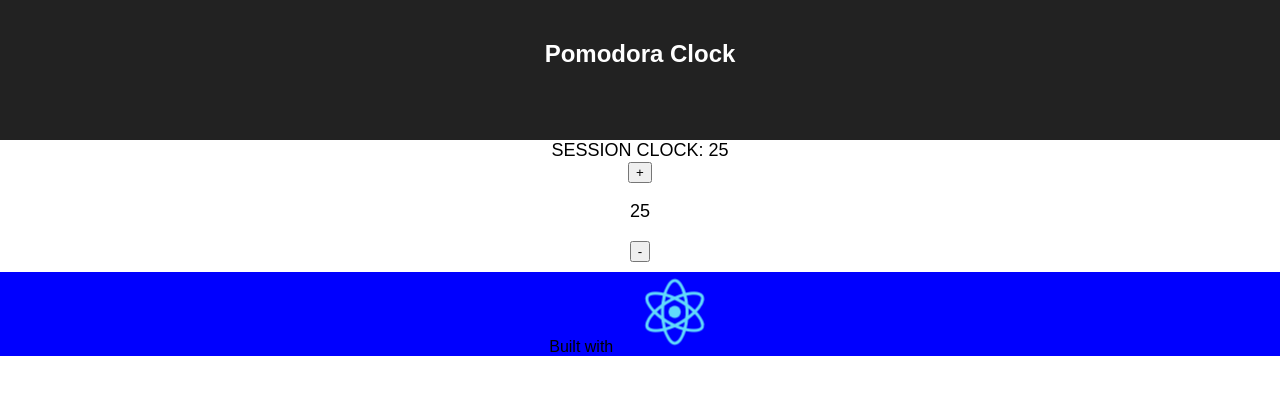
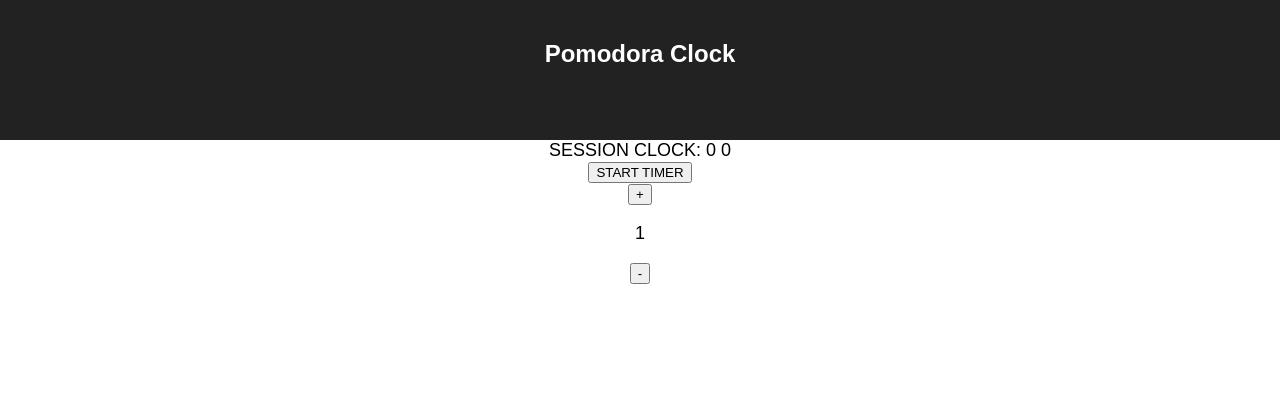
Before and after one commit to nimaiwalsh/Pomodora-Clock, a React (Create React App) app: page / in a window 1280 px wide. Shown: the top 394 px of the page. Built offline with nearby package versions, Linux system fonts and the light colour scheme.

Commit message:
small-update

```diff
--- a/src/App.js
+++ b/src/App.js
@@ -9,15 +9,27 @@ class App extends Component {
   constructor(props) {
     super(props);
 
-    this.state = {timer: 25};
+    this.state = {
+      minutes: 0,
+      totalSeconds: 0,
+      timer: { }
+    };
   }
-  //Update the timer - function called from SessionLength component
-  updateTimer = (increment) => {
-    if (increment) {
-      this.setState({ timer: this.state.timer +1});
-    } else {
-      this.setState({ timer: this.state.timer -1});
-    }
+
+  //Add or remove minutes the timer - function called from SessionLength component
+  updateTimer = (minutes, totalSeconds) => {
+    this.setState({ minutes: minutes, totalSeconds: totalSeconds});
+  }
+
+  //Convert timer to hours, minutes, seconds and store in state timer
+  convertTimer = () => {
+    const seconds = this.state.totalSeconds;
+    let hours = Math.floor(seconds / (60 * 60));
+    let divisorMinutes  = seconds % (60 * 60);
+    let minutes = Math.floor(divisorMinutes / 60);
+    let divisorSeconds = divisorMinutes % 60;
+    let convertSeconds = Math.ceil(divisorSeconds);
+    this.setState({ timer: {h:hours, m:minutes, s:convertSeconds} });
   }
 
   render() {
@@ -27,11 +39,10 @@ class App extends Component {
           <h2>Pomodora Clock</h2>
         </div>
         <section className="App-intro">
-          <SessionClock timer={this.state.timer}/>
-          <SessionLength callbackFromApp={this.updateTimer} timer={this.state.timer}/>
+          <SessionClock minutes={this.state.minutes} totalSeconds={this.state.totalSeconds} callbackFromApp={this.convertTimer}/>
+          <SessionLength callbackFromApp={this.updateTimer} />
         </section>
         <footer>
-          Built with <img src={logo} className="App-logo" alt="logo" />
         </footer>
       </div>
     );
--- a/src/components/SessionClock.js
+++ b/src/components/SessionClock.js
@@ -1,10 +1,11 @@
 import React from 'react';
 
-const SessionClock = (props) => {
+const SessionClock = ({ minutes, totalSeconds, callbackFromApp }) => {
 
     return (
         <div>
-            <div className="session-clock">SESSION CLOCK: {props.timer}</div>
+            <div className="session-clock">SESSION CLOCK: {minutes} {totalSeconds}</div>
+            <button className="start-timer" onClick={callbackFromApp}>START TIMER</button>
         </div>
     );
 }
--- a/src/components/SessionLength.js
+++ b/src/components/SessionLength.js
@@ -1,12 +1,31 @@
 import React from 'react';
 
-const SessionLength = ({ callbackFromApp, timer }) => {
-//{ callbackFromApp, timer } is the same as setting variable callbackFromApp = props.callbackFromApp
+const SessionLength = ({ callbackFromApp }) => {
+//{ callbackFromApp, minutes } is the same as setting variable callbackFromApp = props.callbackFromApp
+
+//Update the timer and convert to seconds - pass the results back to App callback function
+    let minutes = 1;
+    let totalSeconds = 60;
+
+    const addOne = () => {
+        minutes += 1;
+        totalSeconds = minutes*60;
+        console.log(minutes, totalSeconds);
+        callbackFromApp(minutes, totalSeconds);
+    }
+    const removeOne = () => {
+        if(minutes > 0) {
+            minutes -= 1;
+            totalSeconds = minutes*60;
+        }
+        console.log(minutes, totalSeconds);
+        callbackFromApp(minutes, totalSeconds);
+    }
     return (
         <div className="session-length">
-            <button className="timer-add-btn" onClick={() => callbackFromApp(1)}>+</button>
-            <p>{ timer }</p>
-            <button id="timer-minus-btn" onClick={() => callbackFromApp()}>-</button>
+            <button className="minutes-add-btn" onClick={() => addOne()}>+</button>
+            <p>{ minutes }</p>
+            <button id="minutes-minus-btn" onClick={() => removeOne()}>-</button>
         </div>
     );
 };
```
